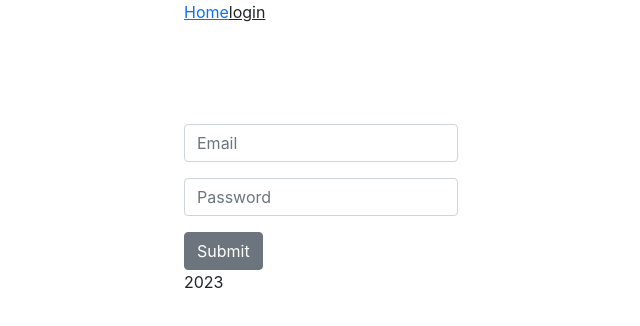
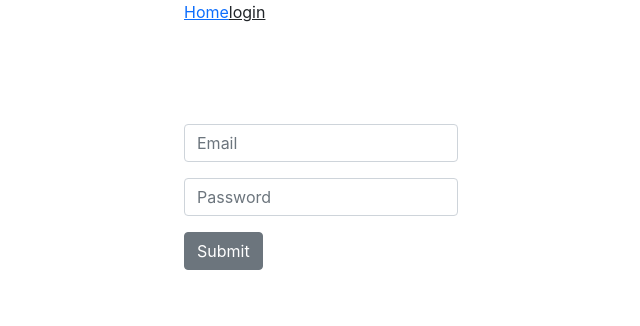
Before and after one commit to IvannaIva/todoReact, a React (Create React App) app in the folder todo/: page /login in a window 1280 px wide. Shown: the top 326 px of the page, without its empty margins (319-959 px from the left). Built offline with nearby package versions, Linux system fonts and the light colour scheme.

Commit message:
todo_Dotsss

```diff
--- a/todo/src/App.jsx
+++ b/todo/src/App.jsx
@@ -6,11 +6,11 @@
 
 function App() {
   return (
-    <div className="App">
-      <BrowserRouter>
+    <BrowserRouter>
+      <div className="App">
         <RoutesPages />
-      </BrowserRouter>
-    </div>
+      </div>
+    </BrowserRouter>
   );
 }
 
--- a/todo/src/components/EmailPasForm/EmailPasForm.jsx
+++ b/todo/src/components/EmailPasForm/EmailPasForm.jsx
@@ -1,9 +1,12 @@
 import React from "react";
+import { useState } from "react";
 import { Form, FormGroup, Label, Input, Button } from "reactstrap";
 import classes from "./EmailPasForm.module.css";
-
+import { NavLink } from "reactstrap";
+import { useNavigate } from "react-router-dom";
 
 export default function EmailPasForm() {
+  const navigate = useNavigate();
   return (
     <div className={classes.email_pas_form}>
       <Form>
@@ -29,7 +32,7 @@
             type="password"
           />
         </FormGroup>{" "}
-        <Button>Submit</Button>
+        <Button onClick={() => navigate("/")}>Submit</Button>
       </Form>
     </div>
   );
--- a/todo/src/components/Layout.jsx
+++ b/todo/src/components/Layout.jsx
@@ -1,18 +1,18 @@
-import { NavLink, Outlet } from "react-router-dom";
-import React from "react";
+// import { NavLink, Outlet } from "react-router-dom";
+// import React from "react";
 
-const Layout = () => {
-  return (
-    <>
-      <header>
-        <NavLink to="/">Home</NavLink>
-        <NavLink to="login">login</NavLink>
-      </header>
-      <main className="conteiner">
-        <Outlet />
-      </main>
-      <footer>2023</footer>
-    </>
-  );
-};
-export { Layout };
+// const Layout = () => {
+//   return (
+//     <>
+//       <header>
+//         <NavLink to="/">Home</NavLink>
+//         <NavLink to="login">login</NavLink>
+//       </header>
+//       <main className="conteiner">
+//         <Outlet />
+//       </main>
+//       <footer>2023</footer>
+//     </>
+//   );
+// };
+// export { Layout };
--- a/todo/src/pages/index.jsx
+++ b/todo/src/pages/index.jsx
@@ -1,23 +1,25 @@
-
 import React, { Component } from "react";
 import Home from "./Home";
 import Login from "./Login";
 import { Route, Routes } from "react-router-dom";
-import "../components/styles/App.css"
+import "../components/styles/App.css";
+import { NavLink } from "react-router-dom";
 
 import { Layout } from "../components/Layout";
 
 function RoutesPages() {
   return (
+    <div>
+      <NavLink to="/">Home</NavLink>
+      <NavLink to="login">login</NavLink>
 
       <Routes>
-        <Route path="/" element={<Layout />}>
-          <Route index element={<Home />} />{" "}
-          <Route path="login" element={<Login />} />{" "}
-        </Route>{" "}
+        {/* <Route path="/" element={<Layout />}> */}
+        <Route index element={<Home />} />{" "}
+        <Route path="login" element={<Login />} /> {/* </Route>{" "} */}
       </Routes>
-
+    </div>
   );
 }
 
-export {RoutesPages};
+export { RoutesPages };
```
